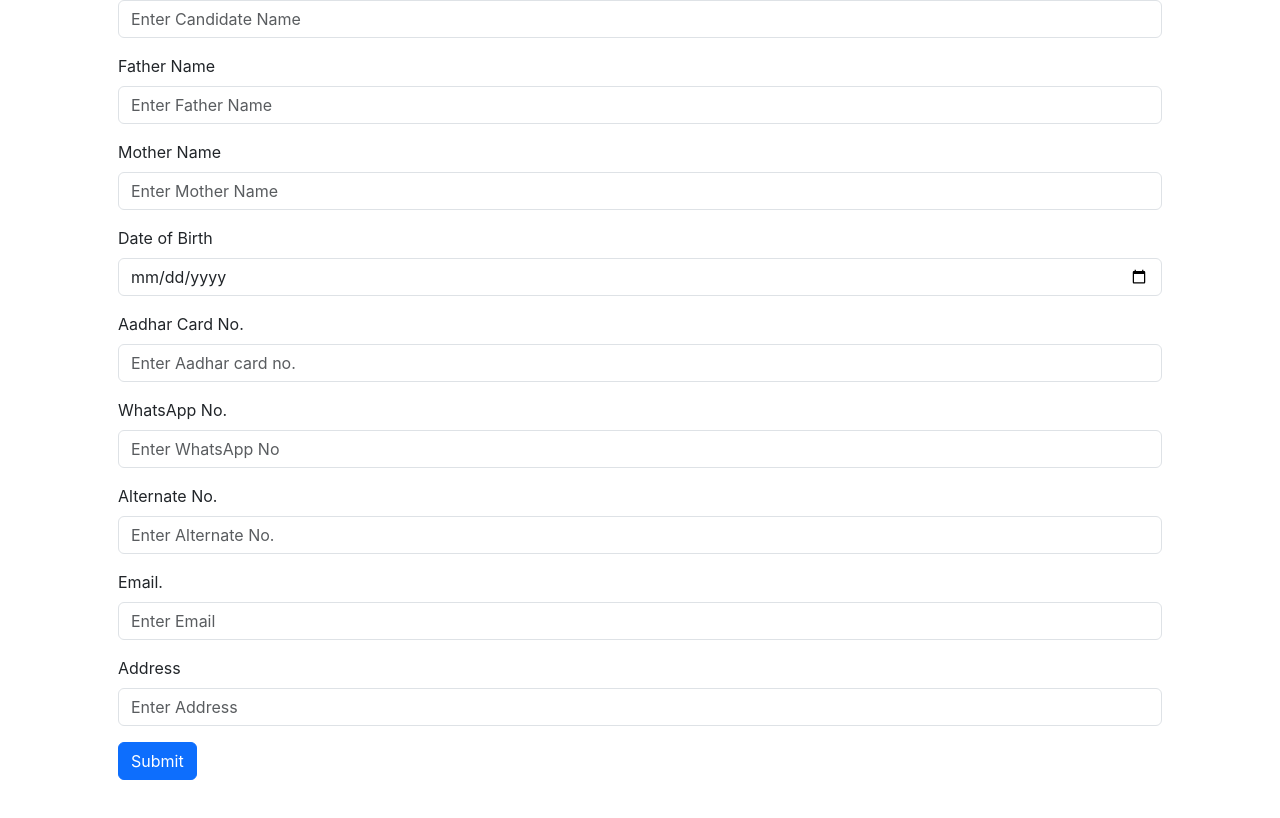
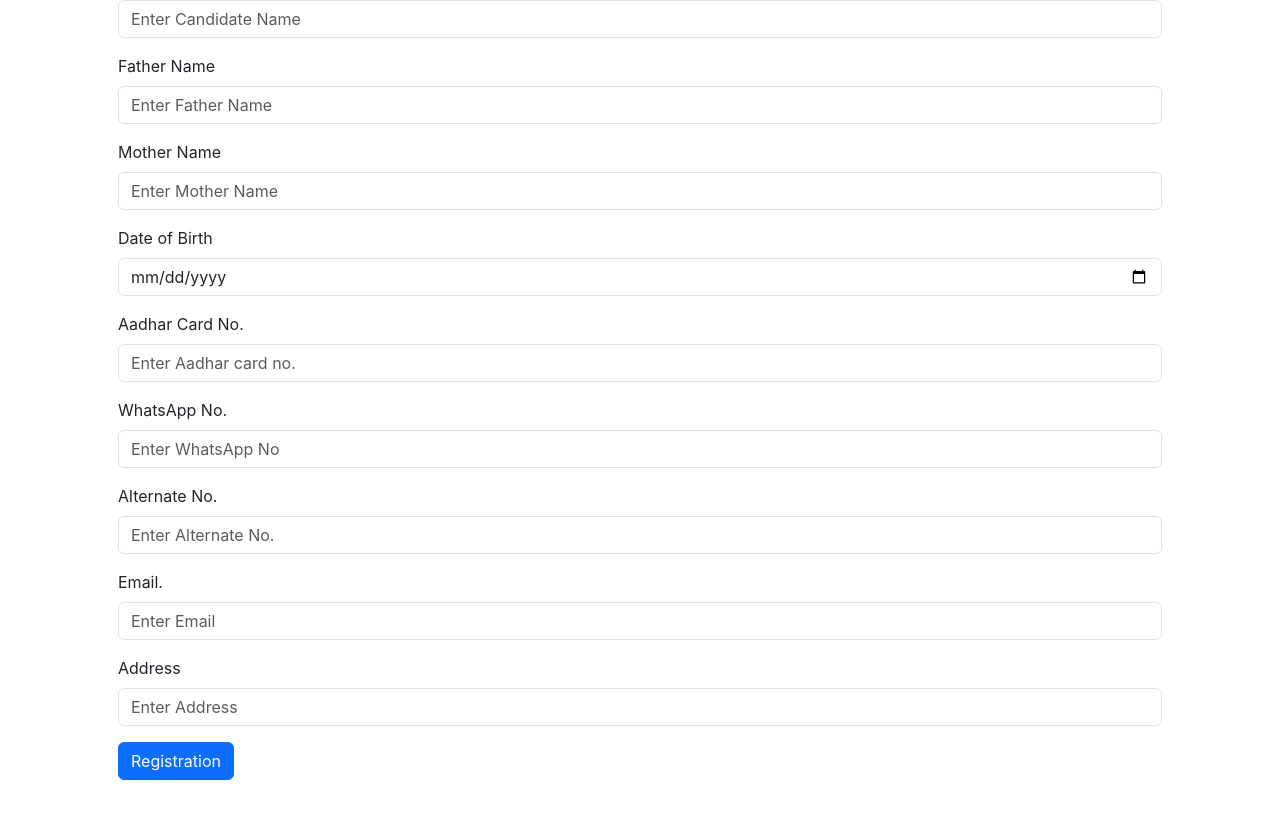
Before and after one commit to Sahildholpuria/wonderfoundation, a React (Create React App) app: page / in a window 1280 px wide. Shown: the part 362-1180 px from the top of the page. Built offline with nearby package versions, Linux system fonts and the light colour scheme.

Commit message:
Button name chnage

```diff
--- a/src/App.js
+++ b/src/App.js
@@ -83,7 +83,7 @@ function App() {
       </Form.Group>
 
       <Button variant="primary" type="submit">
-        Submit
+        Registration
       </Button>
     </Form>
     </Container>
```
